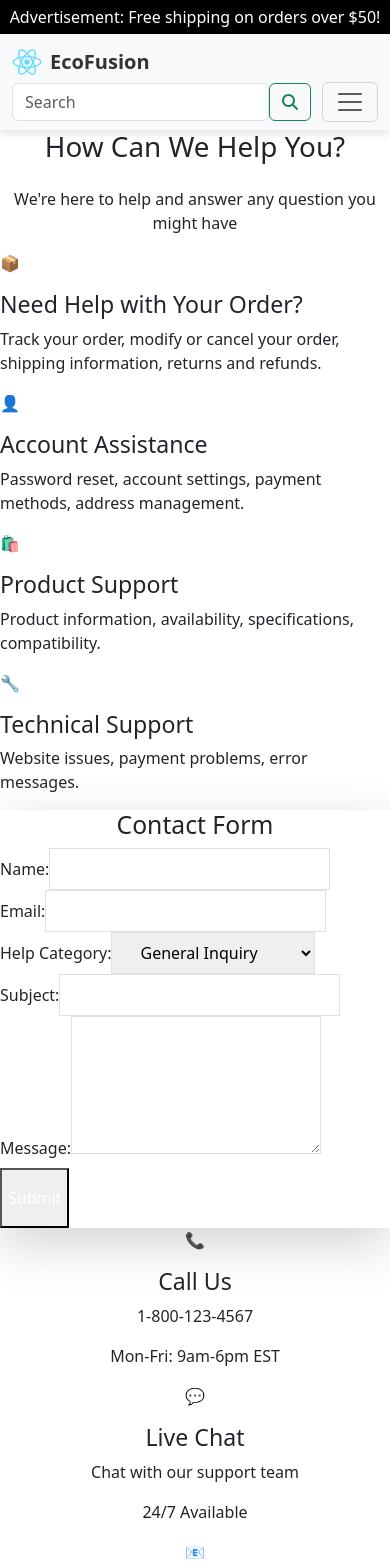
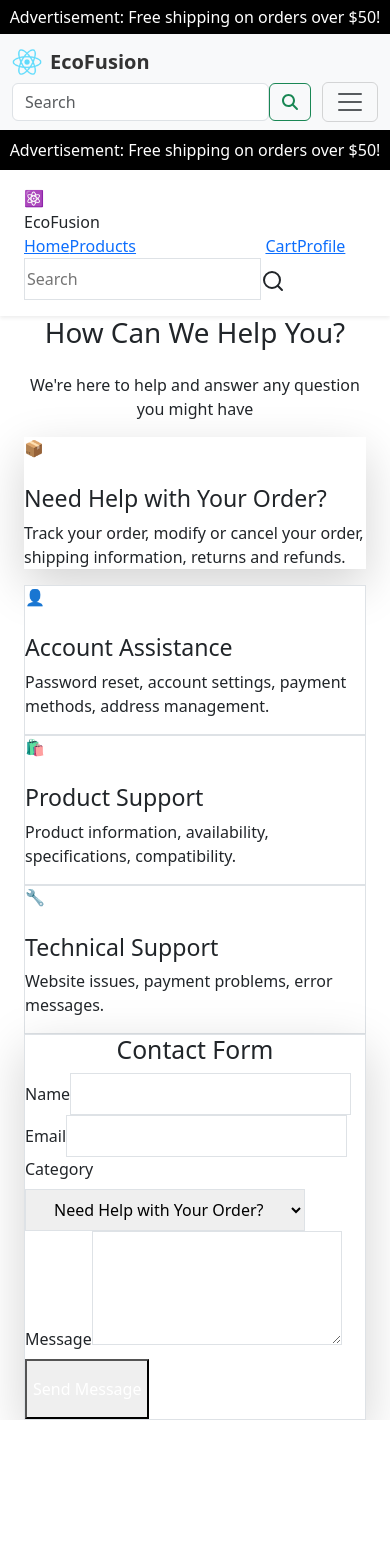
Before and after one commit to dwip708/EcoFusion, a React (Create React App) app: page /contact in a window 390 px wide. Shown: the top 1568 px of the page. After the commit the page ends 1420 px from the top, so only its background shows below. Built offline with nearby package versions, Linux system fonts and the light colour scheme.

Commit message:
Update ContactUs.js
Enhanced the contact page with responsive layout, modern styling (gradient background, shadows, animations), proper spacing, and improved navigation while maintaining all content in a single viewport using Tailwind CSS utility classes.

For issue #12

```diff
--- a/src/components/ContactUs.js
+++ b/src/components/ContactUs.js
@@ -1,12 +1,8 @@
 import React, { useState } from 'react';
+import { Search } from 'lucide-react';
 
 const ContactUs = () => {
-  const [selectedCategory, setSelectedCategory] = useState('general');
-
-  const handleSubmit = (event) => {
-    event.preventDefault();
-    alert('Form submitted successfully!');
-  };
+  const [selectedCategory, setSelectedCategory] = useState('order');
 
   const helpCategories = [
     {
@@ -36,100 +32,113 @@ const ContactUs = () => {
   ];
 
   return (
-    <div className="w-full max-w-6xl mx-auto p-6">
-      <div className="text-center mb-8">
-        <h1 className="text-3xl font-bold mb-4">How Can We Help You?</h1>
-        <p className="text-gray-600">We're here to help and answer any question you might have</p>
+    <div className="min-h-screen bg-gradient-to-b from-blue-50 to-white">
+      {/* Top Banner */}
+      <div className="bg-black text-white text-center text-sm py-2">
+        Advertisement: Free shipping on orders over $50!
       </div>
 
-      <div className="grid md:grid-cols-2 lg:grid-cols-4 gap-4 mb-12">
+      {/* Navigation */}
+      <nav className="bg-white shadow-sm">
+        <div className="max-w-7xl mx-auto px-4 py-3 flex items-center justify-between">
+          <div className="flex items-center space-x-2">
+            <div className="text-blue-500 text-2xl">⚛️</div>
+            <span className="font-bold text-xl">EcoFusion</span>
+          </div>
+
+          <div className="flex items-center space-x-8">
+            <a href="#" className="hover:text-blue-500 transition-colors">Home</a>
+            <a href="#" className="hover:text-blue-500 transition-colors">Products</a>
+            <a href="#" className="bg-blue-500 text-white px-4 py-2 rounded-full hover:bg-blue-600 transition-colors">Contact Us</a>
+            <a href="#" className="hover:text-blue-500 transition-colors">Cart</a>
+            <a href="#" className="hover:text-blue-500 transition-colors">Profile</a>
+
+            <div className="relative">
+              <input
+                type="text"
+                placeholder="Search"
+                className="pl-4 pr-10 py-2 border border-gray-300 rounded-full focus:outline-none focus:ring-2 focus:ring-blue-500 focus:border-transparent"
+              />
+              <Search className="absolute right-3 top-2.5 text-gray-400 h-5 w-5" />
+            </div>
+          </div>
+        </div>
+      </nav>
+
+      {/* Main Content */}
+      <div className="max-w-7xl mx-auto px-4 py-8">
+        {/* Header */}
+        <div className="text-center mb-12">
+          <h1 className="text-4xl font-bold mb-4 text-gray-800 animate-fade-in">
+            How Can We Help You?
+          </h1>
+          <p className="text-gray-600">
+            We're here to help and answer any question you might have
+          </p>
+        </div>
+
+        {/* Help Categories Grid */}
+        <div className="grid md:grid-cols-2 lg:grid-cols-4 gap-6 mb-12">
           {helpCategories.map((category) => (
             <div
               key={category.id}
               onClick={() => setSelectedCategory(category.id)}
-            className={`p-6 rounded-lg cursor-pointer transition-all duration-300 hover:shadow-lg ${
+              className={`p-6 rounded-xl cursor-pointer transform transition-all duration-300 hover:-translate-y-1 ${
                 selectedCategory === category.id
-                ? 'bg-blue-50 border-2 border-blue-500'
-                : 'bg-white border-2 border-gray-100'
+                  ? 'bg-blue-50 border-2 border-blue-500 shadow-lg'
+                  : 'bg-white border border-gray-200 hover:shadow-lg'
               }`}
             >
-            <div className="text-4xl mb-3">{category.icon}</div>
-            <h3 className="text-lg font-semibold mb-2">{category.title}</h3>
-            <p className="text-sm text-gray-600">{category.description}</p>
+              <div className="text-4xl mb-4 animate-bounce-subtle">{category.icon}</div>
+              <h3 className="text-lg font-semibold mb-2 text-gray-800">{category.title}</h3>
+              <p className="text-sm text-gray-600 line-clamp-2">{category.description}</p>
             </div>
           ))}
         </div>
 
-      <div className="bg-white rounded-lg shadow-lg p-8 max-w-2xl mx-auto">
-        <h2 className="text-2xl font-bold mb-6 text-center">Contact Form</h2>
-        <form id="contactForm" onSubmit={handleSubmit}>
-          <div className="mb-6">
-            <label className="block text-gray-700 font-semibold mb-2" htmlFor="name">
-              Name:
-            </label>
+        {/* Contact Form */}
+        <div className="bg-white rounded-xl shadow-lg p-8 max-w-2xl mx-auto border border-gray-100">
+          <h2 className="text-2xl font-bold mb-6 text-center text-gray-800">Contact Form</h2>
+          <form className="space-y-6">
+            <div className="grid grid-cols-2 gap-6">
+              <div>
+                <label className="block text-gray-700 font-medium mb-2">Name</label>
                 <input
                   type="text"
-              id="name"
-              name="name"
-              className="w-full px-4 py-2 border rounded-lg focus:ring-2 focus:ring-blue-500 focus:border-transparent"
+                  className="w-full px-4 py-2 rounded-lg border border-gray-300 focus:ring-2 focus:ring-blue-500 focus:border-transparent transition-all duration-300"
                   required
                 />
               </div>
-
-          <div className="mb-6">
-            <label className="block text-gray-700 font-semibold mb-2" htmlFor="email">
-              Email:
-            </label>
+              <div>
+                <label className="block text-gray-700 font-medium mb-2">Email</label>
                 <input
                   type="email"
-              id="email"
-              name="email"
-              className="w-full px-4 py-2 border rounded-lg focus:ring-2 focus:ring-blue-500 focus:border-transparent"
+                  className="w-full px-4 py-2 rounded-lg border border-gray-300 focus:ring-2 focus:ring-blue-500 focus:border-transparent transition-all duration-300"
                   required
                 />
               </div>
+            </div>
 
-          <div className="mb-6">
-            <label className="block text-gray-700 font-semibold mb-2" htmlFor="category">
-              Help Category:
-            </label>
+            <div>
+              <label className="block text-gray-700 font-medium mb-2">Category</label>
               <select
-              id="category"
-              name="category"
                 value={selectedCategory}
                 onChange={(e) => setSelectedCategory(e.target.value)}
-              className="w-full px-4 py-2 border rounded-lg focus:ring-2 focus:ring-blue-500 focus:border-transparent"
+                className="w-full px-4 py-2 rounded-lg border border-gray-300 focus:ring-2 focus:ring-blue-500 focus:border-transparent transition-all duration-300"
               >
-              <option value="general">General Inquiry</option>
-              <option value="order">Order Support</option>
-              <option value="account">Account Support</option>
-              <option value="product">Product Support</option>
-              <option value="technical">Technical Support</option>
+                {helpCategories.map(cat => (
+                  <option key={cat.id} value={cat.id}>
+                    {cat.title}
+                  </option>
+                ))}
               </select>
             </div>
 
-          <div className="mb-6">
-            <label className="block text-gray-700 font-semibold mb-2" htmlFor="subject">
-              Subject:
-            </label>
-            <input
-              type="text"
-              id="subject"
-              name="subject"
-              className="w-full px-4 py-2 border rounded-lg focus:ring-2 focus:ring-blue-500 focus:border-transparent"
-              required
-            />
-          </div>
-
-          <div className="mb-6">
-            <label className="block text-gray-700 font-semibold mb-2" htmlFor="message">
-              Message:
-            </label>
+            <div>
+              <label className="block text-gray-700 font-medium mb-2">Message</label>
               <textarea
-              id="message"
-              name="message"
-              rows="5"
-              className="w-full px-4 py-2 border rounded-lg focus:ring-2 focus:ring-blue-500 focus:border-transparent"
+                rows="4"
+                className="w-full px-4 py-2 rounded-lg border border-gray-300 focus:ring-2 focus:ring-blue-500 focus:border-transparent transition-all duration-300 resize-none"
                 required
               ></textarea>
             </div>
@@ -137,34 +146,31 @@ const ContactUs = () => {
             <div className="flex justify-center">
               <button
                 type="submit"
-              className="bg-blue-600 text-white px-8 py-3 rounded-lg font-semibold hover:bg-blue-700 transition-colors duration-300 focus:ring-4 focus:ring-blue-200"
+                className="bg-blue-500 text-white px-8 py-3 rounded-lg font-semibold hover:bg-blue-600 transform hover:-translate-y-0.5 transition-all duration-300 focus:ring-4 focus:ring-blue-200"
               >
-              Submit
+                Send Message
               </button>
             </div>
           </form>
         </div>
+      </div>
 
-      <div className="mt-12 grid md:grid-cols-3 gap-6 text-center">
-        <div className="p-6">
-          <div className="text-3xl mb-3">📞</div>
-          <h3 className="font-semibold mb-2">Call Us</h3>
-          <p className="text-gray-600">1-800-123-4567</p>
-          <p className="text-sm text-gray-500">Mon-Fri: 9am-6pm EST</p>
-        </div>
-        <div className="p-6">
-          <div className="text-3xl mb-3">💬</div>
-          <h3 className="font-semibold mb-2">Live Chat</h3>
-          <p className="text-gray-600">Chat with our support team</p>
-          <p className="text-sm text-gray-500">24/7 Available</p>
-        </div>
-        <div className="p-6">
-          <div className="text-3xl mb-3">📧</div>
-          <h3 className="font-semibold mb-2">Email Us</h3>
-          <p className="text-gray-600">support@example.com</p>
-          <p className="text-sm text-gray-500">We'll respond within 24 hours</p>
-        </div>
-      </div>
+      <style jsx>{`
+        @keyframes bounce-subtle {
+          0%, 100% { transform: translateY(0); }
+          50% { transform: translateY(-5px); }
+        }
+        .animate-bounce-subtle {
+          animation: bounce-subtle 2s infinite;
+        }
+        @keyframes fade-in {
+          from { opacity: 0; transform: translateY(-10px); }
+          to { opacity: 1; transform: translateY(0); }
+        }
+        .animate-fade-in {
+          animation: fade-in 0.5s ease-out;
+        }
+      `}</style>
     </div>
   );
 };
```
Lines whose indentation alone changed are shown as unchanged.
